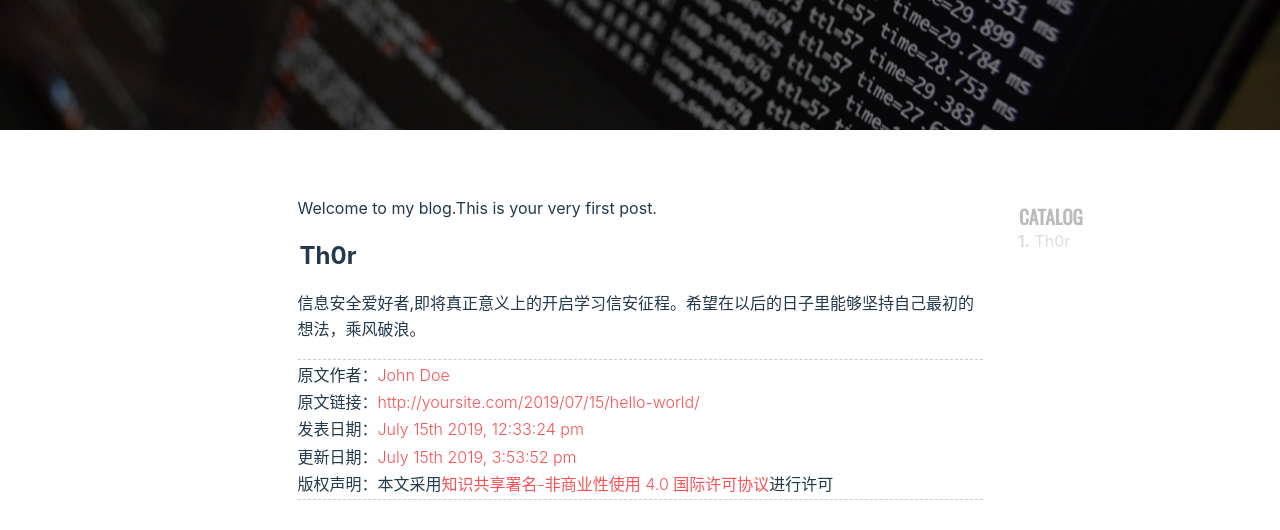
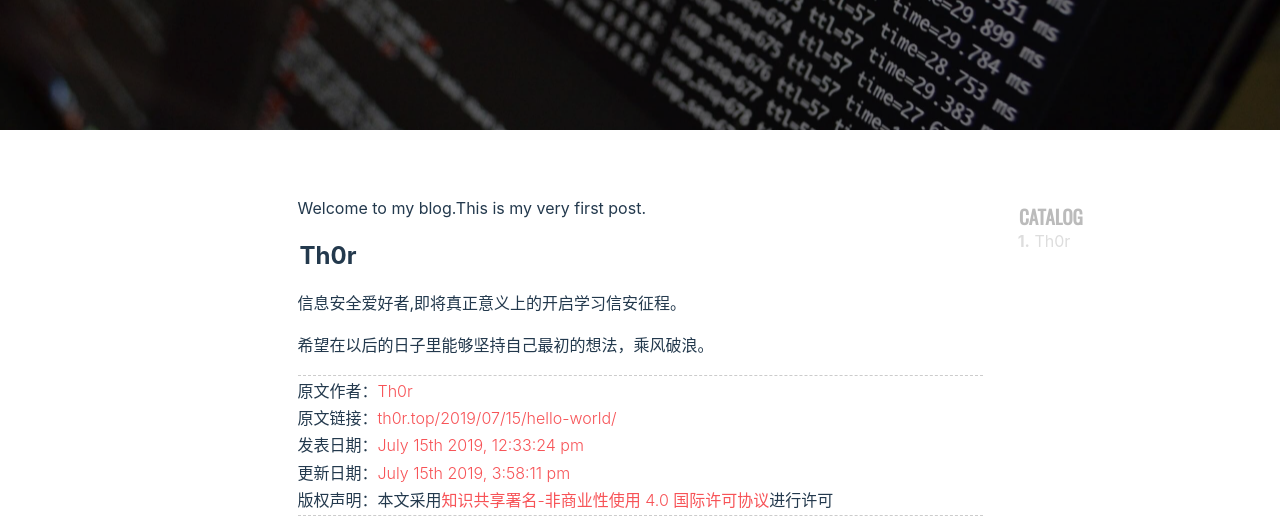
Before and after one commit to Th0r-hub/Th0r-hub.github.io, a plain HTML site: page 2019/07/15/hello-world/index.html in a window 1280 px wide. Shown: the part 270-800 px from the top of the page. Drawn offline with nearby package versions, Linux system fonts and the light colour scheme; some packages are replaced by stand-ins of ours; a script that the page names is missing; a web font is replaced by a local one.

Commit message:
Site updated: 2019-07-15 15:58:41

```diff
--- a/2019/07/15/hello-world/index.html
+++ b/2019/07/15/hello-world/index.html
@@ -13,9 +13,9 @@
 <head><meta name="generator" content="Hexo 3.9.0">
     <meta charset="utf-8">
     <meta name="viewport" content="width=device-width, initial-scale=1.0, user-scalable=no">
-    <meta name="author" content="John Doe">
+    <meta name="author" content="Th0r">
     <meta name="renderer" content="webkit">
-    <meta name="copyright" content="John Doe">
+    <meta name="copyright" content="Th0r">
 
     <meta name="keywords" content="hexo,hexo-theme,hexo-blog">
 
@@ -395,17 +395,18 @@ height:50vh;
         <div class="container container-unloaded">
             <main class="main post-page">
     <article class="article-entry">
-        <p>Welcome to my blog.This is your very first post. </p>
-<h2 id="Th0r"><a href="#Th0r" class="headerlink" title="Th0r"></a>Th0r</h2><p>信息安全爱好者,即将真正意义上的开启学习信安征程。希望在以后的日子里能够坚持自己最初的想法，乘风破浪。</p>
+        <p>Welcome to my blog.This is my very first post. </p>
+<h2 id="Th0r"><a href="#Th0r" class="headerlink" title="Th0r"></a>Th0r</h2><p>信息安全爱好者,即将真正意义上的开启学习信安征程。</p>
+<p>希望在以后的日子里能够坚持自己最初的想法，乘风破浪。</p>
 
     </article>
     <!-- license  -->
 
         <div class="license-wrapper">
-            <p>原文作者：<a href="http://yoursite.com">John Doe</a>
-            <p>原文链接：<a href="http://yoursite.com/2019/07/15/hello-world/">http://yoursite.com/2019/07/15/hello-world/</a>
-            <p>发表日期：<a href="http://yoursite.com/2019/07/15/hello-world/">July 15th 2019, 12:33:24 pm</a>
-            <p>更新日期：<a href="http://yoursite.com/2019/07/15/hello-world/">July 15th 2019, 3:53:52 pm</a>
+            <p>原文作者：<a href="th0r.top">Th0r</a>
+            <p>原文链接：<a href="th0r.top/2019/07/15/hello-world/">th0r.top/2019/07/15/hello-world/</a>
+            <p>发表日期：<a href="th0r.top/2019/07/15/hello-world/">July 15th 2019, 12:33:24 pm</a>
+            <p>更新日期：<a href="th0r.top/2019/07/15/hello-world/">July 15th 2019, 3:58:11 pm</a>
             <p>版权声明：本文采用<a rel="license" href="http://creativecommons.org/licenses/by-nc/4.0/">知识共享署名-非商业性使用 4.0 国际许可协议</a>进行许可</p>
         </div>
 
@@ -617,7 +618,7 @@ jsonContent:
     <script>
     var siteMeta = {
         root: "/",
-        author: "John Doe"
+        author: "Th0r"
     }
 </script>
     <!-- CDN failover -->
--- a/content.json
+++ b/content.json
@@ -1 +1 @@
-{"meta":{"title":"Hexo","subtitle":null,"description":null,"author":"John Doe","url":"http://yoursite.com","root":"/"},"posts":[{"title":"Hello World","date":"2019-07-15T04:33:24.890Z","path":"2019/07/15/hello-world/","permalink":"http://yoursite.com/2019/07/15/hello-world/","categories":[],"tags":[]}]}
+{"meta":{"title":"Hexo","subtitle":null,"description":null,"author":"Th0r","url":"th0r.top","root":"/"},"posts":[{"title":"Hello World","date":"2019-07-15T04:33:24.890Z","path":"2019/07/15/hello-world/","permalink":"th0r.top/2019/07/15/hello-world/","categories":[],"tags":[]}]}
```
Also changed, not shown: archives/2019/07/index.html (+6 -5 lines), archives/2019/index.html (+6 -5 lines), archives/index.html (+6 -5 lines), index.html (+6 -5 lines).
